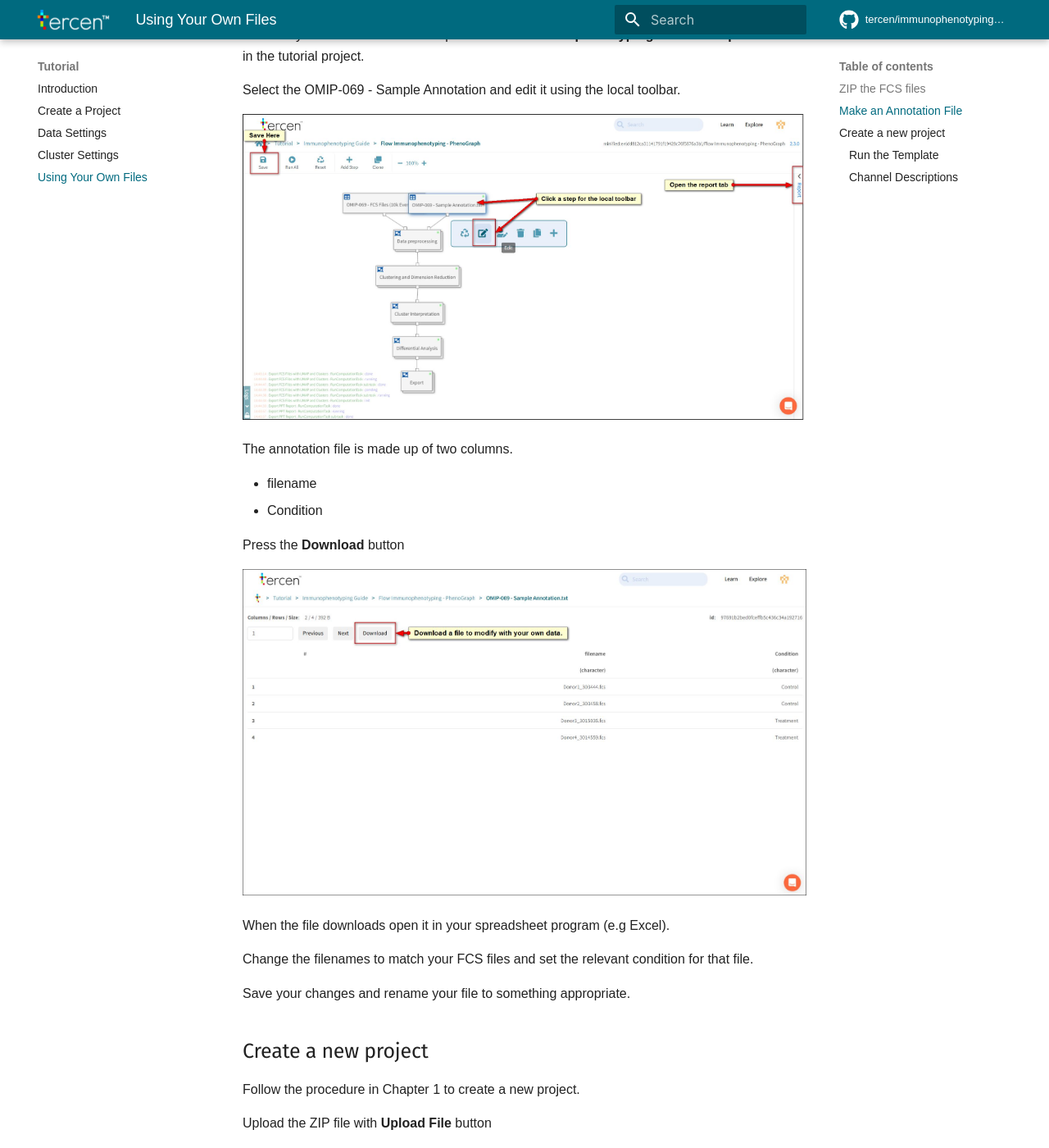
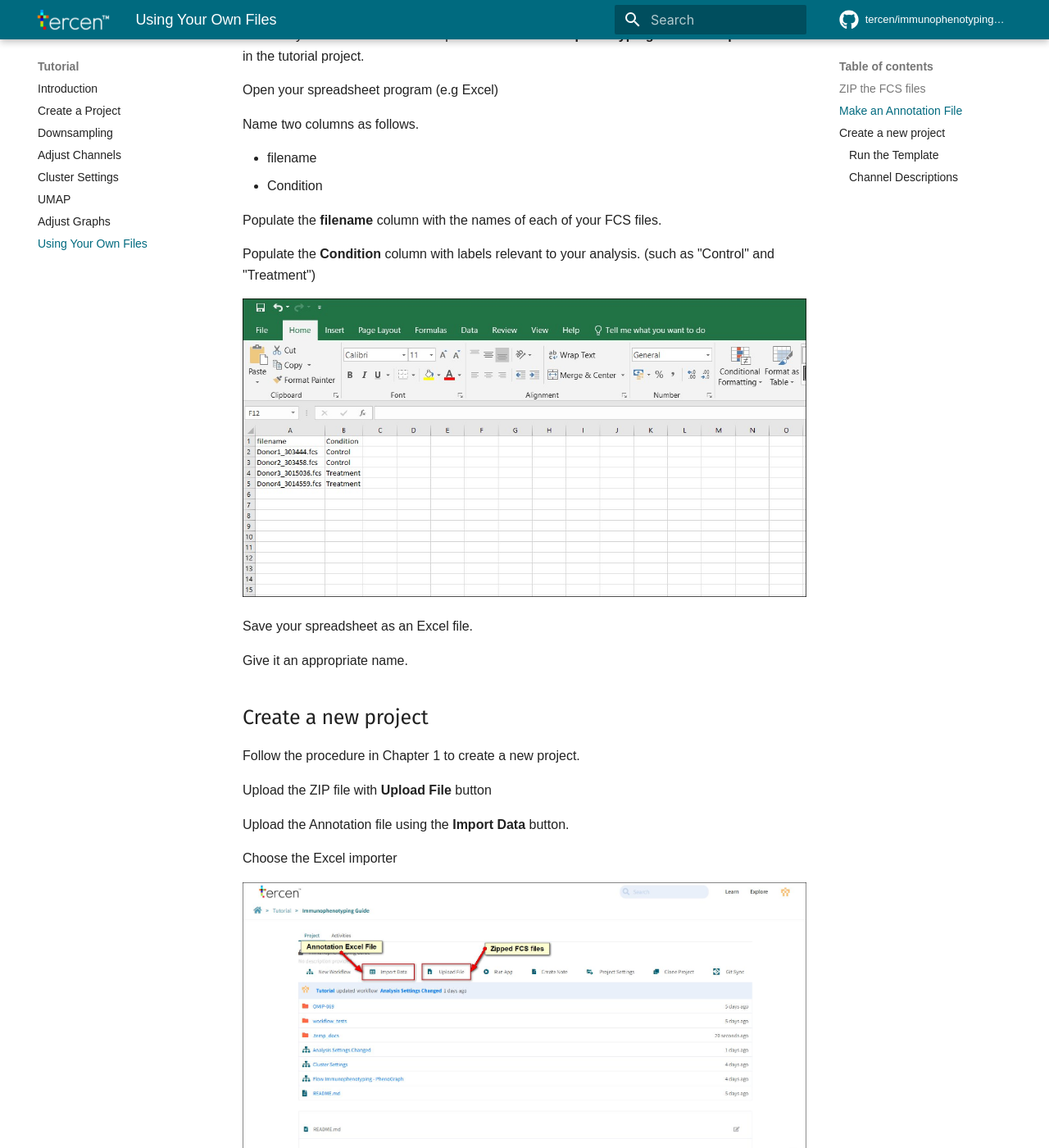
Before and after one commit to tercen/immunophenotyping_guide, an MkDocs documentation site: the page built from docs/4_Own_Files.md, in a window 1280 px wide and 1400 px high, scrolled down 498 px. Shown: the whole window at 82% size. Built offline with MkDocs 1.6.1 and Material for MkDocs 9.7.7, drawn with Linux system fonts in a browser that asks for light colours; some web fonts are replaced; comment, search, counter and statistics services are not loaded; the version menu is left out; some of the changed text lies outside the part shown.

Commit message:
Feedback 1 implemented

```diff
--- a/docs/4_Own_Files.md
+++ b/docs/4_Own_Files.md
@@ -12,24 +12,22 @@ This can be done in your file browser or with a compression app such as 7.zip.
 
 To make your own annotation file open the Flow **Immunophenotyping - PhenoGraph** workflow in the tutorial project.
 
-Select the OMIP-069 - Sample Annotation and edit it using the local toolbar.
+Open your spreadsheet program (e.g Excel)
 
-![Screenshot](images/1_local_toolbar.jpg)
-
-The annotation file is made up of two columns.
+Name two columns as follows.
 
 - filename
 - Condition
 
-Press the **Download** button
+Populate the **filename** column with the names of each of your FCS files.
 
-![Screenshot](images/4_annotation_download.jpg)
+Populate the **Condition** column with labels relevant to your analysis. (such as "Control" and "Treatment")
 
-When the file downloads open it in your spreadsheet program (e.g Excel).
+![Screenshot](images/4_make_annotation.jpg)
 
-Change the filenames to match your FCS files and set the relevant condition for that file.
+Save your spreadsheet as an Excel file.
 
-Save your changes and rename your file to something appropriate.
+Give it an appropriate name.
 
 ## Create a new project
 
@@ -39,7 +37,9 @@ Upload the ZIP file with **Upload File** button
 
 Upload the Annotation file using the **Import Data** button.
 
-Choose the CSV importer
+Choose the Excel importer
+
+![Screenshot](images/4_uploads.jpg)
 
 ### Run the Template
 
--- a/mkdocs.yml
+++ b/mkdocs.yml
@@ -108,6 +108,9 @@ nav:
   - Tutorial:
       - Introduction: index.md
       - Create a Project: 1_template.md
-      - Data Settings: 2_Adjust_Settings.md
+      - Downsampling: 2_1_Downsample.md
+      - Adjust Channels: 2_2_Remove Channels.md
       - Cluster Settings: 3_Adjust_Clustering.md
+      - UMAP: 3_2_Adjust_UMAP.md
+      - Adjust Graphs: 3_3_Change_Plots.md
       - Using Your Own Files: 4_Own_Files.md
```
Also changed, not shown: docs/1_template.md (+1 -1 lines), docs/2_1_Downsample.md (added, +93 -0 lines), docs/2_2_Remove Channels.md (added, +78 -0 lines), docs/2_Adjust_Settings.md (deleted, +0 -165 lines), docs/3_1_Adjust_Clustering.md (added, +71 -0 lines), docs/3_2_Adjust_UMAP.md (added, +88 -0 lines), docs/3_3_Change_Plots.md (added, +56 -0 lines), docs/3_Adjust_Clustering.md (deleted, +0 -156 lines), docs/images/4_uploads.jpg (added).
